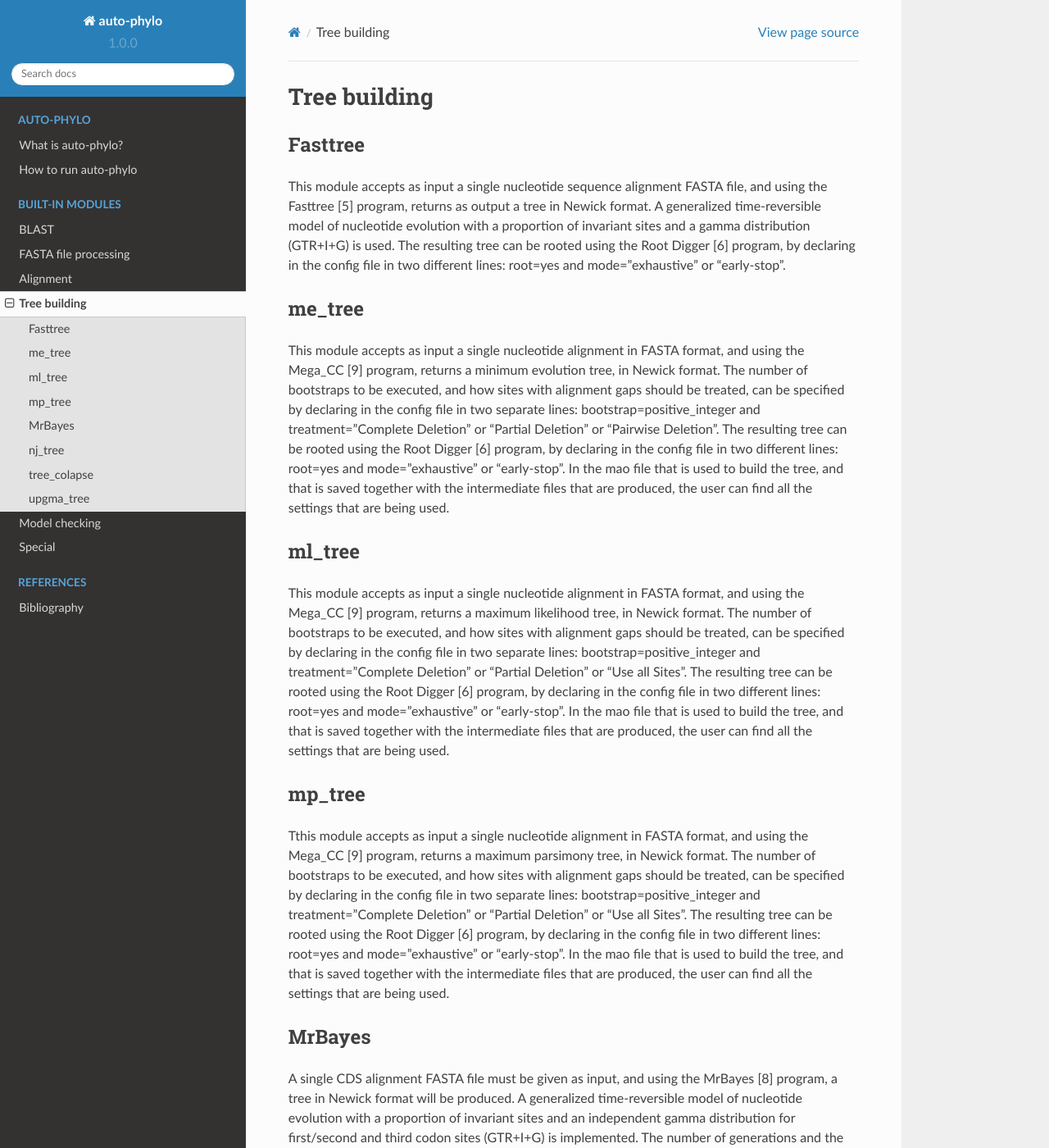
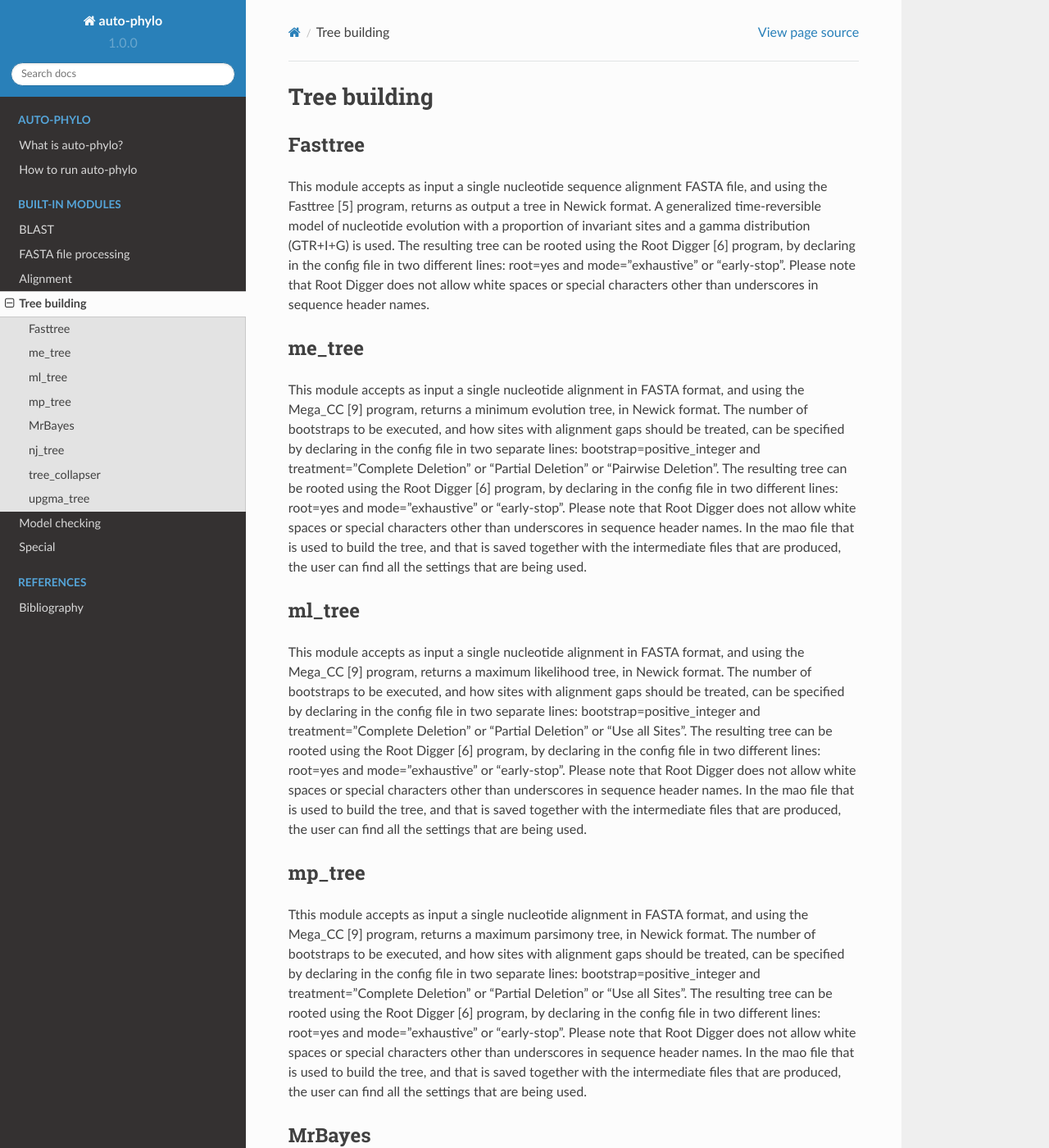
Before and after one commit to pegi3s/auto-phylo-docs, a Sphinx documentation site: the page built from source/modules_4_tree_building.rst, in a window 1280 px wide and 1400 px high. Shown: the whole window at 82% size. Built offline with Sphinx 7.4.7 and the Read the Docs theme 2.0.0, drawn with Linux system fonts in a browser that asks for light colours; some of the changed text lies outside the part shown.

Commit message:
Fixes typos and makes corrections

```diff
--- a/source/modules_1_blast.rst
+++ b/source/modules_1_blast.rst
@@ -3,4 +3,8 @@ BLAST
 
 tblastx
 -------
-This module accepts as input one or multiple FASTA files, and returns (if there is at least one significant hit) a FASTA file for each input file, containing all sequences showing a significant tblastx (https://blast.ncbi.nlm.nih.gov/doc/blast-help/downloadblastdata.html) hit. The query and expect parameters must be specified in two separate lines, in the config file.
+This module accepts as input one or multiple FASTA files, and returns (if there is at least one significant hit) a
+FASTA file for each input file, containing all sequences showing a significant tblastx
+(https://blast.ncbi.nlm.nih.gov/doc/blast-help/downloadblastdata.html) hit. The query and expect parameters must be
+specified in two separate lines, in the config file. SEDA-CLI operations ([1]; https://hub.docker.com/r/pegi3s/seda/)
+are performed to remove line breaks from sequences.
--- a/source/modules_4_tree_building.rst
+++ b/source/modules_4_tree_building.rst
@@ -4,35 +4,35 @@ Tree building
 Fasttree
 --------
 
-This module accepts as input a single nucleotide sequence alignment FASTA file, and using the Fasttree [5] program, returns as output a tree in Newick format. A generalized time-reversible model of nucleotide evolution with a proportion of invariant sites and a gamma distribution (GTR+I+G) is used. The resulting tree can be rooted using the Root Digger [6] program, by declaring in the config file in two different lines: root=yes and mode="exhaustive" or "early-stop".
+This module accepts as input a single nucleotide sequence alignment FASTA file, and using the Fasttree [5] program, returns as output a tree in Newick format. A generalized time-reversible model of nucleotide evolution with a proportion of invariant sites and a gamma distribution (GTR+I+G) is used. The resulting tree can be rooted using the Root Digger [6] program, by declaring in the config file in two different lines: root=yes and mode="exhaustive" or "early-stop". Please note that Root Digger does not allow white spaces or special characters other than underscores in sequence header names.
 
 me_tree
 -------
 
-This module accepts as input a single nucleotide alignment in FASTA format, and using the Mega_CC [9] program, returns a minimum evolution tree, in Newick format. The number of bootstraps to be executed, and how sites with alignment gaps should be treated, can be specified by declaring in the config file in two separate lines: bootstrap=positive_integer and treatment="Complete Deletion" or "Partial Deletion" or "Pairwise Deletion". The resulting tree can be rooted using the Root Digger [6] program, by declaring in the config file in two different lines: root=yes and mode="exhaustive" or "early-stop". In the mao file that is used to build the tree, and that is saved together with the intermediate files that are produced, the user can find all the settings that are being used.
+This module accepts as input a single nucleotide alignment in FASTA format, and using the Mega_CC [9] program, returns a minimum evolution tree, in Newick format. The number of bootstraps to be executed, and how sites with alignment gaps should be treated, can be specified by declaring in the config file in two separate lines: bootstrap=positive_integer and treatment="Complete Deletion" or "Partial Deletion" or "Pairwise Deletion". The resulting tree can be rooted using the Root Digger [6] program, by declaring in the config file in two different lines: root=yes and mode="exhaustive" or "early-stop". Please note that Root Digger does not allow white spaces or special characters other than underscores in sequence header names. In the mao file that is used to build the tree, and that is saved together with the intermediate files that are produced, the user can find all the settings that are being used.
 
 ml_tree
 -------
 
-This module accepts as input a single nucleotide alignment in FASTA format, and using the Mega_CC [9] program, returns a maximum likelihood tree, in Newick format. The number of bootstraps to be executed, and how sites with alignment gaps should be treated, can be specified by declaring in the config file in two separate lines: bootstrap=positive_integer and treatment="Complete Deletion" or "Partial Deletion" or "Use all Sites". The resulting tree can be rooted using the Root Digger [6] program, by declaring in the config file in two different lines: root=yes and mode="exhaustive" or "early-stop". In the mao file that is used to build the tree, and that is saved together with the intermediate files that are produced, the user can find all the settings that are being used.
+This module accepts as input a single nucleotide alignment in FASTA format, and using the Mega_CC [9] program, returns a maximum likelihood tree, in Newick format. The number of bootstraps to be executed, and how sites with alignment gaps should be treated, can be specified by declaring in the config file in two separate lines: bootstrap=positive_integer and treatment="Complete Deletion" or "Partial Deletion" or "Use all Sites". The resulting tree can be rooted using the Root Digger [6] program, by declaring in the config file in two different lines: root=yes and mode="exhaustive" or "early-stop". Please note that Root Digger does not allow white spaces or special characters other than underscores in sequence header names. In the mao file that is used to build the tree, and that is saved together with the intermediate files that are produced, the user can find all the settings that are being used.
 
 mp_tree
 -------
 
-Tthis module accepts as input a single nucleotide alignment in FASTA format, and using the Mega_CC [9] program, returns a maximum parsimony tree, in Newick format. The number of bootstraps to be executed, and how sites with alignment gaps should be treated, can be specified by declaring in the config file in two separate lines: bootstrap=positive_integer and treatment="Complete Deletion" or "Partial Deletion" or "Use all Sites". The resulting tree can be rooted using the Root Digger [6] program, by declaring in the config file in two different lines: root=yes and mode="exhaustive" or "early-stop". In the mao file that is used to build the tree, and that is saved together with the intermediate files that are produced, the user can find all the settings that are being used.
+Tthis module accepts as input a single nucleotide alignment in FASTA format, and using the Mega_CC [9] program, returns a maximum parsimony tree, in Newick format. The number of bootstraps to be executed, and how sites with alignment gaps should be treated, can be specified by declaring in the config file in two separate lines: bootstrap=positive_integer and treatment="Complete Deletion" or "Partial Deletion" or "Use all Sites". The resulting tree can be rooted using the Root Digger [6] program, by declaring in the config file in two different lines: root=yes and mode="exhaustive" or "early-stop". Please note that Root Digger does not allow white spaces or special characters other than underscores in sequence header names. In the mao file that is used to build the tree, and that is saved together with the intermediate files that are produced, the user can find all the settings that are being used.
 
 MrBayes
 -------
 
-A single CDS alignment FASTA file must be given as input, and using the MrBayes [8] program, a tree in Newick format will be produced. A generalized time-reversible model of nucleotide evolution with a proportion of invariant sites and an independent gamma distribution for first/second and third codon sites (GTR+I+G) is implemented. The number of generations and the burnin parameters must be specified in the config file, by declaring in two different lines, mb_ngen=integer and mb_burnin=integer, respectively. The resulting tree can be rooted using the Root Digger [6] program, by declaring in the config file in two different lines: root=yes and mode="exhaustive" or "early-stop".
+A single CDS alignment FASTA file must be given as input, and using the MrBayes [8] program, a tree in Newick format will be produced. A generalized time-reversible model of nucleotide evolution with a proportion of invariant sites and an independent gamma distribution for first/second and third codon sites (GTR+I+G) is implemented. The number of generations and the burnin parameters must be specified in the config file, by declaring in two different lines, mb_ngen=integer and mb_burnin=integer, respectively. The resulting tree can be rooted using the Root Digger [6] program, by declaring in the config file in two different lines: root=yes and mode="exhaustive" or "early-stop". Please note that Root Digger does not allow white spaces or special characters other than underscores in sequence header names.
 
 nj_tree
 -------
 
-This module accepts as input a single nucleotide alignment in FASTA format, and using the Mega_CC [9] program, returns a neighbor-joining tree, in Newick format. The number of bootstraps to be executed, and how sites with alignment gaps should be treated, can be specified by declaring in the config file in two separate lines: bootstrap=positive_integer and treatment="Complete Deletion" or "Partial Deletion" or "Pairwise Deletion". The resulting tree can be rooted using the Root Digger [6] program, by declaring in the config file in two different lines: root=yes and mode="exhaustive" or "early-stop". In the mao file that is used to build the tree, and that is saved together with the intermediate files that are produced, the user can find all the settings that are being used.
+This module accepts as input a single nucleotide alignment in FASTA format, and using the Mega_CC [9] program, returns a neighbor-joining tree, in Newick format. The number of bootstraps to be executed, and how sites with alignment gaps should be treated, can be specified by declaring in the config file in two separate lines: bootstrap=positive_integer and treatment="Complete Deletion" or "Partial Deletion" or "Pairwise Deletion". The resulting tree can be rooted using the Root Digger [6] program, by declaring in the config file in two different lines: root=yes and mode="exhaustive" or "early-stop". Please note that Root Digger does not allow white spaces or special characters other than underscores in sequence header names. In the mao file that is used to build the tree, and that is saved together with the intermediate files that are produced, the user can find all the settings that are being used.
 
-tree_colapse
-------------
+tree_collapser
+--------------
 
 Accepts as input a Newick tree file and returns a collapsed Newick tree using the Phylogenetic Tree Collapse (https://hub.docker.com/r/pegi3s/phylogenetic-tree-collapser) program. The sequence header names must start with the full species name.
 
```
